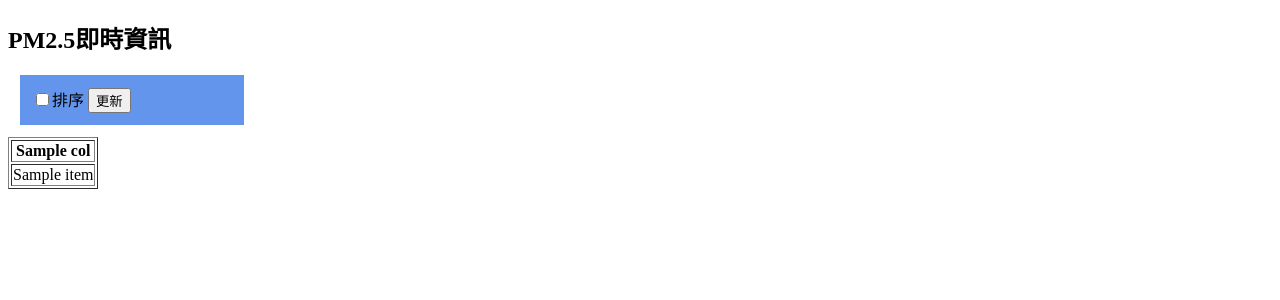
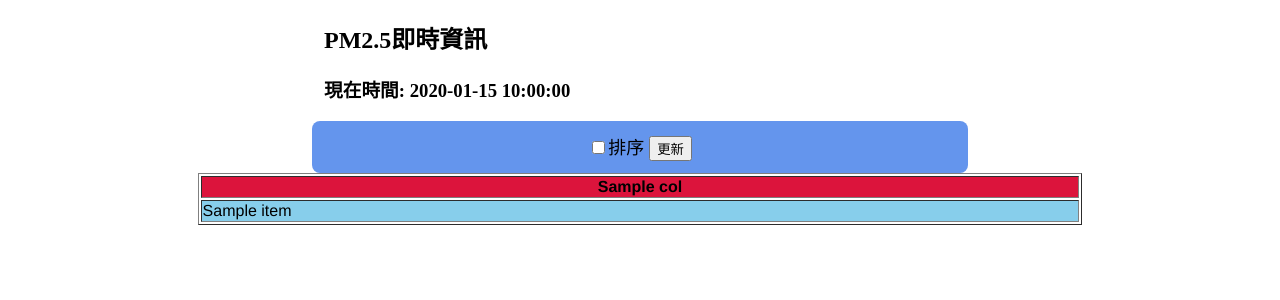
Before and after one commit to Bevis-Chen/homecoming_2023-07-17, a Flask app: template templates/pm25.html in a window 1280 px wide. Shown: the top 300 px of the page. Run offline with Flask 3, Linux system fonts and the light colour scheme; the template is opened without the code that fills it: most values are stand-ins (such as "Sample title", 1, 10 or a date in 2020).

Commit message:
開始畫圖

```diff
--- a/main.py
+++ b/main.py
@@ -3,20 +3,27 @@ from datetime import datetime
 from crawler.pm25 import get_pm25
 
 app= Flask(__name__)
+def get_today():
+    now = datetime.now().strftime("%Y/%m/%d %H:%M:%S")
 
+    return now
 
 @app.route("/")
 def index():
 
     return render_template("index.html")
 
-@app.route("/pm25")
+@app.route("/pm25", methods= ["GET", "POST"])
 def pm25values():
-    # 檢查是否有勾選
-    sort= request.args.get("sort")
-    print(sort)
+    # 檢查是否有勾選 (request.GET=>args)
+    sort= False
+    # (request.POST=> form)
+    if request.method == "POST":
+        sort= request.form.get("sort") # 為了GET存在
+        print(sort)
     columns, values= get_pm25(sort)
-    return render_template("pm25.html", sort= sort, columns= columns, values= values)
+    return render_template("pm25.html", datetime= get_today(),
+                           sort= sort, columns= columns, values= values)
 
 @app.route("/nowtime")
 def get_nowtime():
--- a/templates/pm25.html
+++ b/templates/pm25.html
@@ -3,25 +3,57 @@
 <head>
     <meta charset="UTF-8">
     <meta name="viewport" content="width=device-width, initial-scale=1.0">
-    <title>PM2.5--誰家紫爆</title>
+    <title>PM2.5資訊</title>
     <style>
         form{
             background-color:cornflowerblue;
-            width: 200px;
-            margin: 12px;
+            font-size: large;
+            width: 50%;
+            margin: 0 auto;
             padding: 12px;
+            font-family:'Franklin Gothic Medium', 'Arial Narrow', Arial, sans-serif;
+            border-radius: 0.5rem;
+            text-align: center;
+        }
+        #reflash{
+            color: brown;
+        }
+        table{
+            margin: 0 auto;
+            width: 70%;
+            font-family:'Franklin Gothic Medium', 'Arial Narrow', Arial, sans-serif;
+        }
+        td{
+            background-color:skyblue;
+        }
+        th{
+            background-color:crimson;
+        }
+        td:nth-child(3){
+            background-color: blueviolet;
+            color:antiquewhite;
+            place-content: auto;
+        }
+        #開頭{
+            width: 50%;
+            margin: 0 auto;
         }
 
     </style>
+    <script src="https://cdnjs.cloudflare.com/ajax/libs/jquery/3.7.0/jquery.min.js"></script>
+
 </head>
 <body>
+    <div id="開頭">
     <h2>PM2.5即時資訊</h2>
-
-    <form action="/pm25">
+    <h3>現在時間: {{datetime}}</h3>
+    </div>
+    <form action="/pm25" method="POST">
         <!-- name>> 是給後端看的 -->
         <input type="checkbox" name="sort" id="sort"
          {%if sort%} checked {%endif%}>排序
         <button type="submit">更新</button>
+        <span id="reflash"></span>
     </form>
 
     <table border="1">
@@ -43,7 +75,17 @@
     </table>
 </body>
 <script>
+    // setInterval >> 定時執行某一個函式
+    // const reflashEL= document.querySelector("#reflash");
+    // console.log(reflashEL);
+    // document.write(reflashEL);
 
+    setInterval(function(){
+        // $ xxx.text >>更簡潔有力!
+        $("#reflash").text("更新中...");
+        // reflashEL.innerText= "更新中...";
+        location.reload();
+    }, 5000);
 </script>
 
 </html>
```
Also changed, not shown: templates/pm25-charts.html (added, +14 -0 lines).
